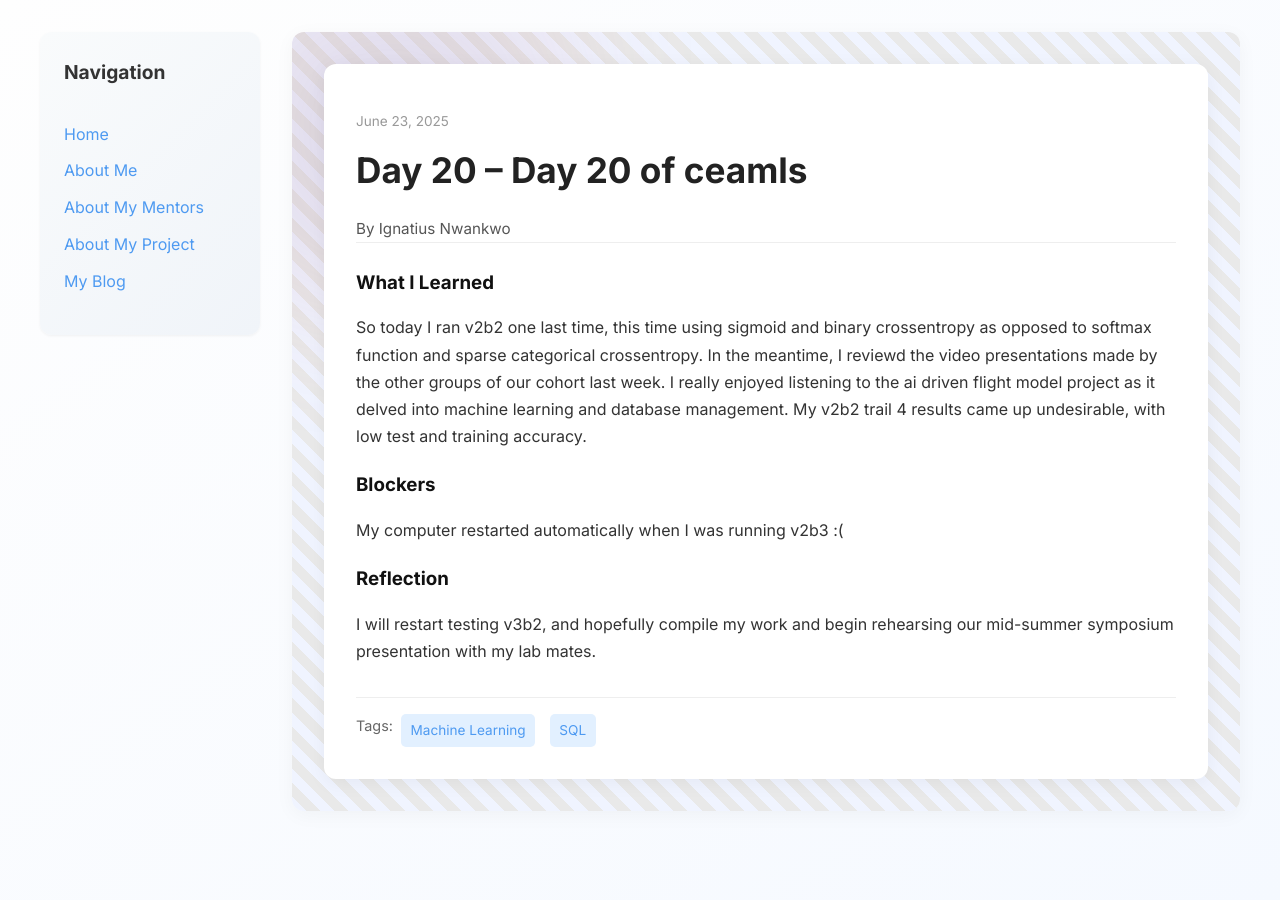
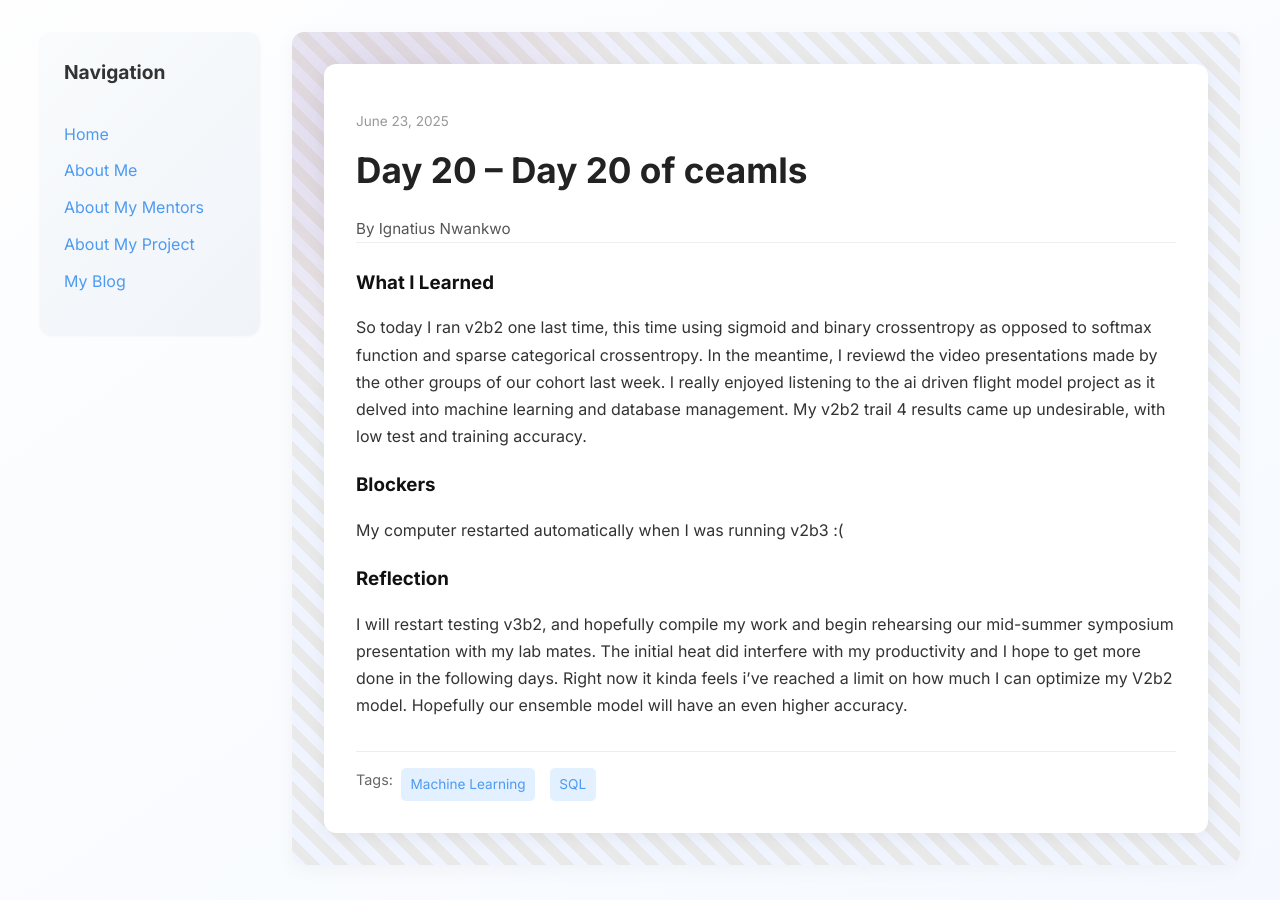
Before and after one commit to toxhi/toxhi.github.io, a Jekyll site: the page built from _posts/2025-06-23-day-20.md, in a window 1280 px wide. Built offline with Jekyll 4.4.1, drawn with Linux system fonts in a browser that asks for light colours.

Commit message:
Update 2025-06-23-day-20.md

```diff
--- a/_posts/2025-06-23-day-20.md
+++ b/_posts/2025-06-23-day-20.md
@@ -15,5 +15,5 @@
 
 
 reflection: |
-  I will restart testing v3b2, and hopefully compile my work and begin rehearsing our mid-summer symposium presentation with my lab mates.
+  I will restart testing v3b2, and hopefully compile my work and begin rehearsing our mid-summer symposium presentation with my lab mates. The initial heat did interfere with my productivity and I hope to get more done in the following days. Right now it kinda feels i've reached a limit on how much I can optimize my V2b2 model. Hopefully our ensemble model will have an even higher accuracy.
 ---
```
